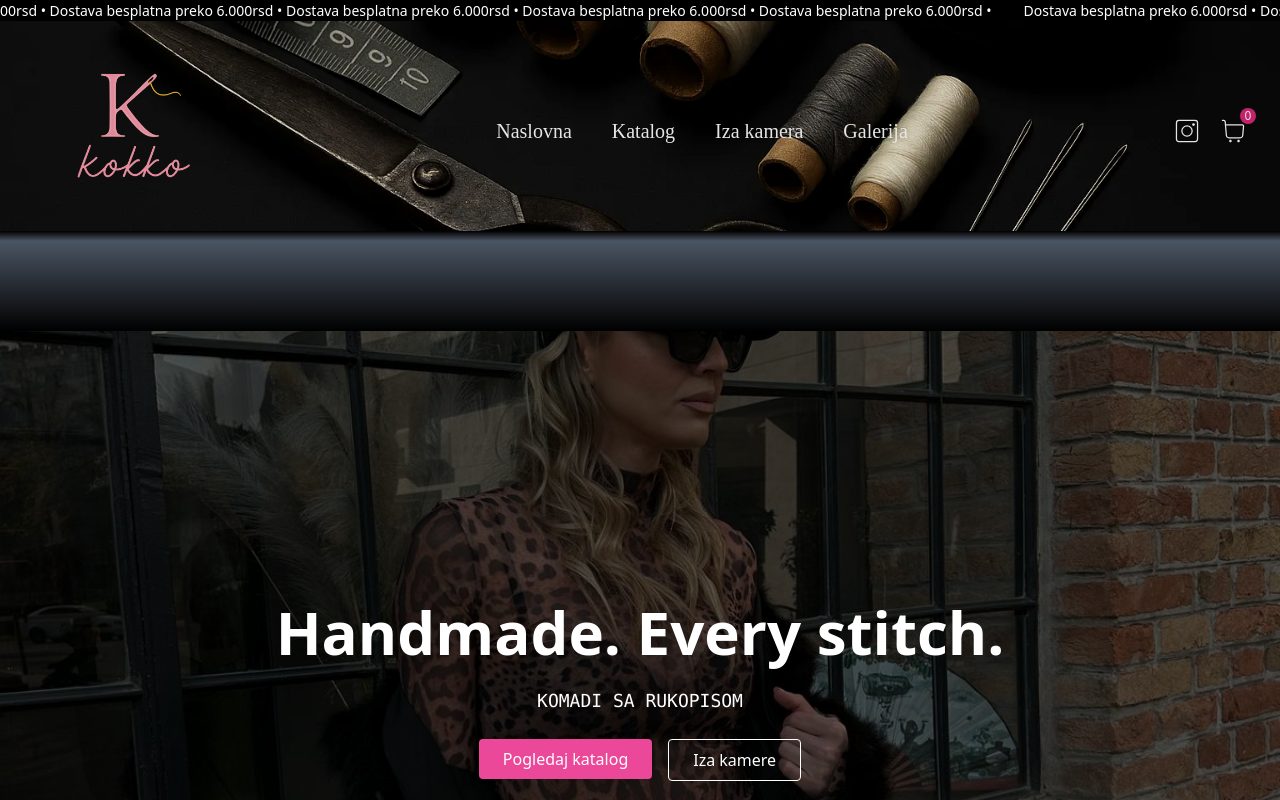
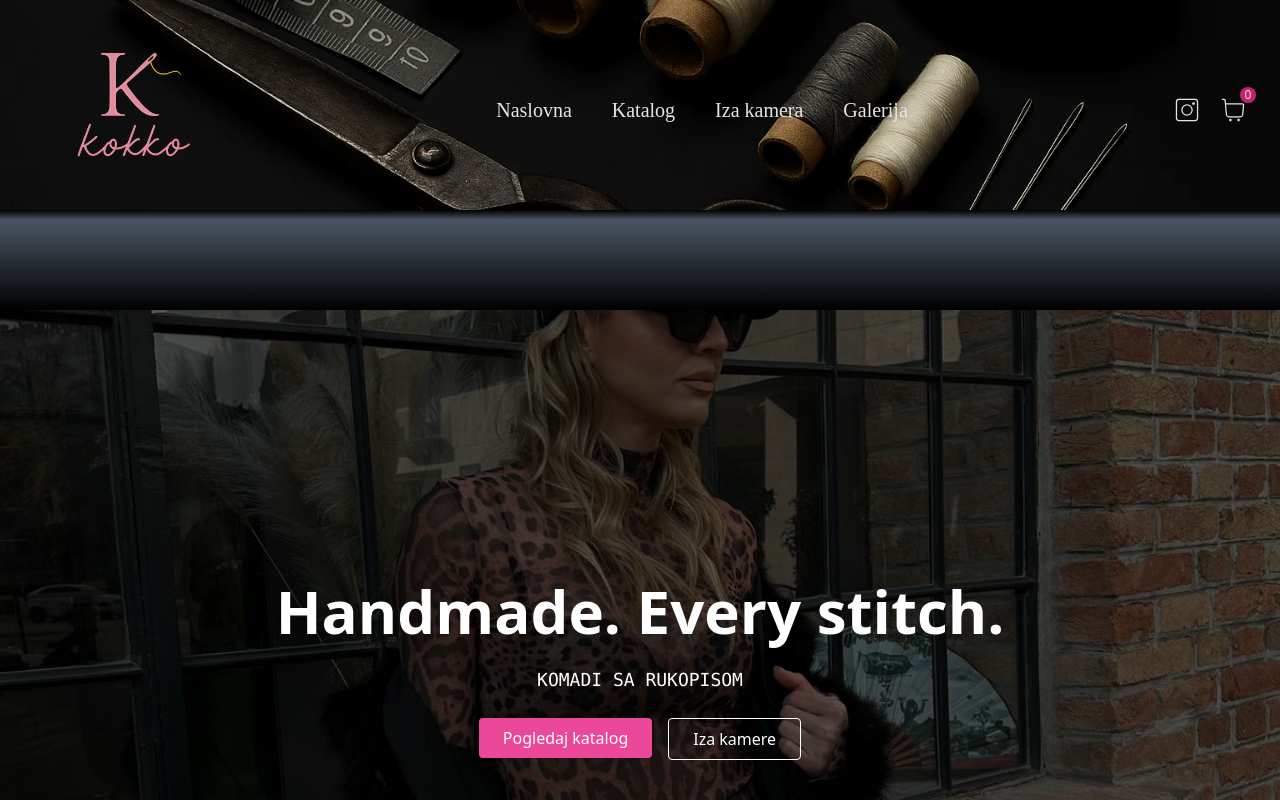
Before and after one commit to BokeeJ/kokko, a React (Vite) app: page / in a window 1280 px wide. Shown: the top 800 px of the page. Built offline with nearby package versions, Linux system fonts and the light colour scheme; no server answers.

Commit message:
try fix scroll

```diff
--- a/src/App.jsx
+++ b/src/App.jsx
@@ -66,7 +66,7 @@ function App() {
       <ScrollControl />
 
       {/* Navbar */}
-      <Header />
+      {/* <Header /> */}
       <Navbar brojac={brojac} />
 
       {/* Fini prelaz - fade */}
--- a/src/Components/Header.jsx
+++ b/src/Components/Header.jsx
@@ -3,7 +3,7 @@ import '../index.css';
 
 function Header() {
     return (
-        <div className="relative w-full h-full overflow-hidden bg-black flex items-center z-[100]">
+        <div className="relative w-full h-[50px] overflow-hidden bg-black flex items-center z-[100]">
             <div className="marquee-track">
                 <div className="marquee-text ">
                     Dostava besplatna preko 6.000rsd • Dostava besplatna preko 6.000rsd • Dostava besplatna preko 6.000rsd • Dostava besplatna preko 6.000rsd • Dostava besplatna preko 6.000rsd •
```
